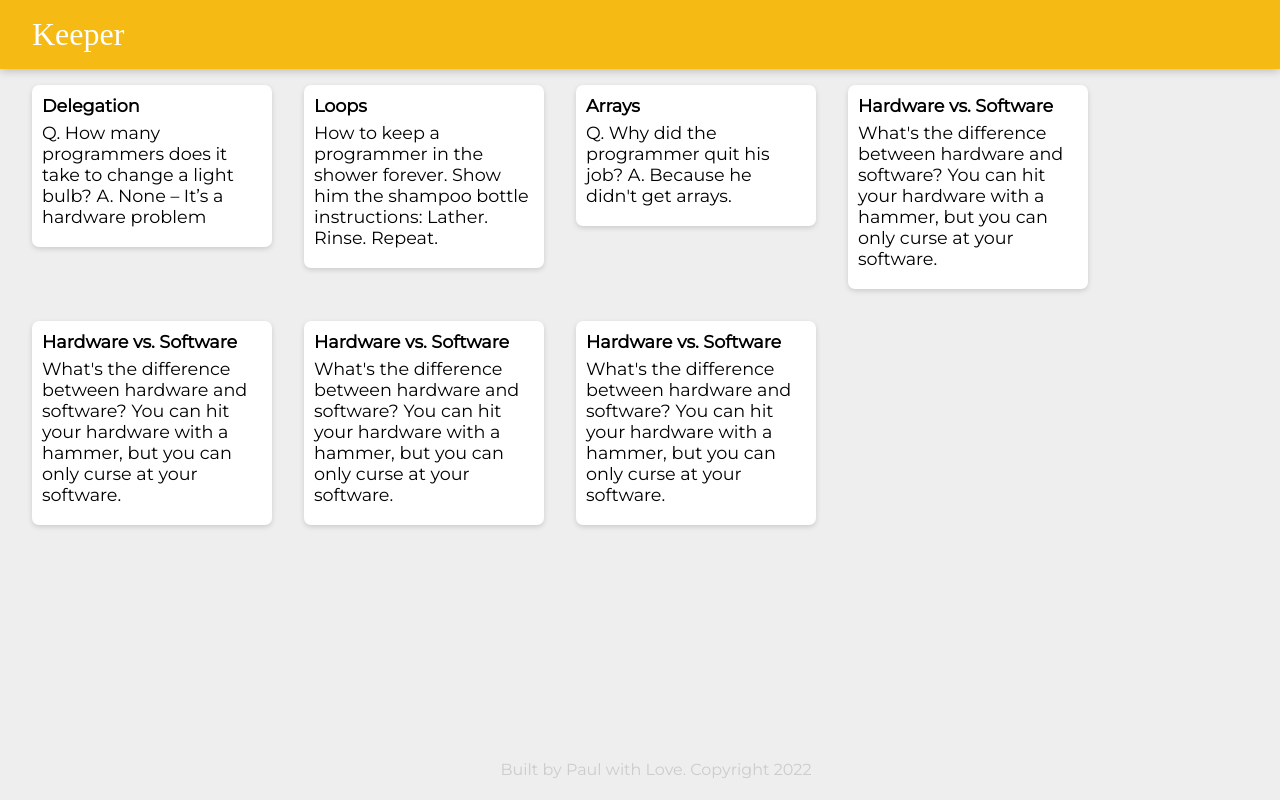
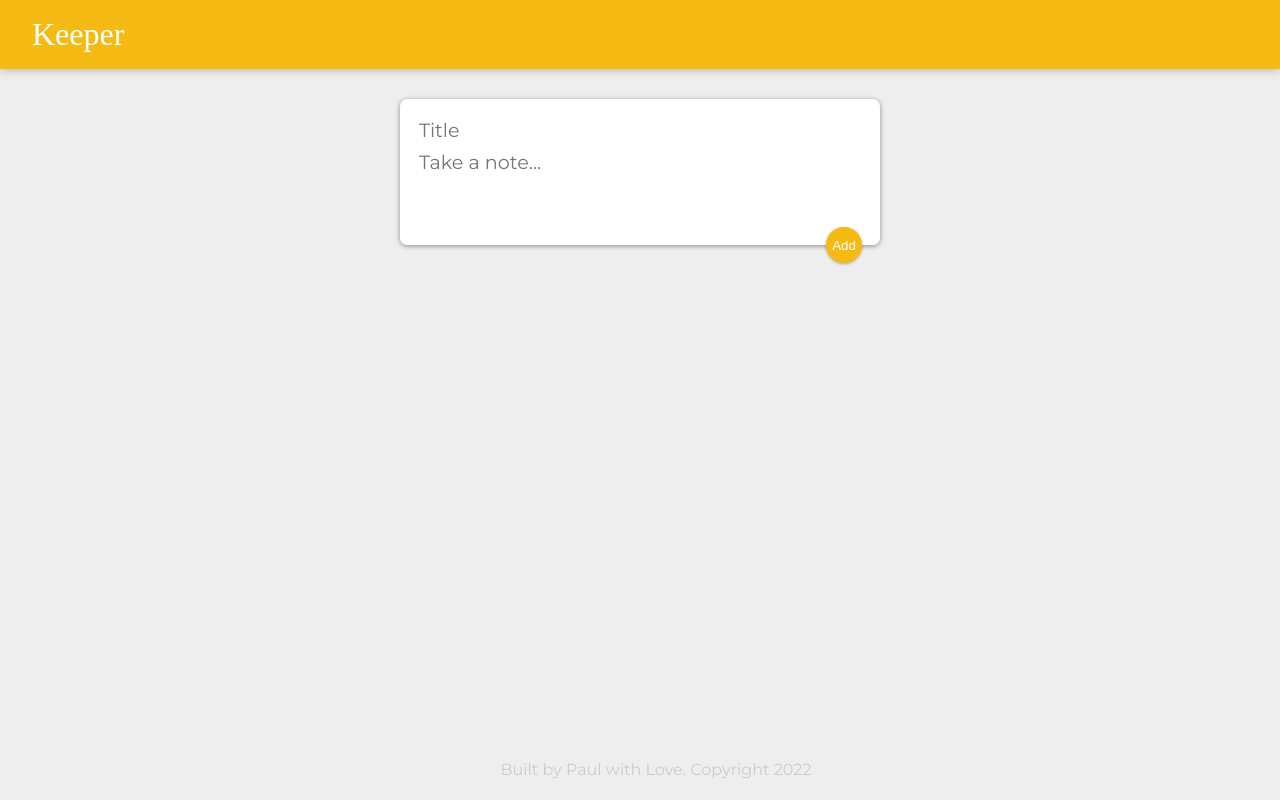
Before and after one commit to wizzypro/KeeperApp, a React (Create React App) app: page / in a window 1280 px wide. Built offline with nearby package versions, Linux system fonts and the light colour scheme; a web font is replaced by a local one.

Commit message:
added and implemented createNote component and delete functionality

```diff
--- a/public/styles.css
+++ b/public/styles.css
@@ -54,3 +54,49 @@
   white-space: pre-wrap;
   word-wrap: break-word;
 }
+
+.note button {
+  position: relative;
+  float: right;
+  margin-right: 10px;
+  color: #f5ba13;
+  border: none;
+  width: 36px;
+  height: 36px;
+  cursor: pointer;
+  outline: none;
+}
+
+form {
+  position: relative;
+  width: 480px;
+  margin: 30px auto 20px auto;
+  background: #fff;
+  padding: 15px;
+  border-radius: 7px;
+  box-shadow: 0 1px 5px rgb(138, 137, 137);
+}
+form input,
+form textarea {
+  width: 100%;
+  border: none;
+  padding: 4px;
+  outline: none;
+  font-size: 1.2em;
+  font-family: inherit;
+  resize: none;
+}
+form button {
+  position: absolute;
+  right: 18px;
+  bottom: -18px;
+  background: #f5ba13;
+  color: #fff;
+  border: none;
+  border-radius: 50%;
+  width: 36px;
+  height: 36px;
+  box-shadow: 0 1px 3px rgba(0, 0, 0, 0.3);
+  cursor: pointer;
+  outline: none;
+}
--- a/src/components/App.jsx
+++ b/src/components/App.jsx
@@ -1,19 +1,42 @@
-import React from "react";
+import React, { useState } from "react";
 import Header from "../components/header/Header";
 import Footer from "../components/footer/Footer";
 import Note from "../components/body/Note";
-import notes from "../notes";
+import CreateArea from "./body/CreateArea";
 
-let App = () => {
+function App() {
+  const [noteArray, setNoteArray] = useState([]);
+
+  function addNoteHandler(item) {
+    setNoteArray((prevValue) => {
+      return [...prevValue, item];
+    });
+  }
+
+  function deleteHandler(id) {
+    setNoteArray((prevValue) => {
+      return prevValue.filter((array, i) => {
+        return id !== i;
+      });
+    });
+  }
   return (
     <div>
       <Header />
-      {notes.map((note, index) => (
-        <Note key={index} title={note.title} note={note.content} />
+      <CreateArea add={addNoteHandler} />
+      {noteArray.map((note, i) => (
+        <Note
+          key={i}
+          title={note.title}
+          content={note.content}
+          id={i}
+          delete={deleteHandler}
+        />
       ))}
+
       <Footer />
     </div>
   );
-};
+}
 
 export default App;
--- /dev/null
+++ b/src/components/body/CreateArea.jsx
@@ -0,0 +1,58 @@
+import React, { useState } from "react";
+
+function CreateArea(props) {
+  const [note, setNote] = useState({
+    title: "",
+    content: "",
+  });
+
+  function handleNote(event) {
+    const { name, value } = event.target;
+    setNote((prevValue) => {
+      if (name === "title") {
+        return {
+          title: value,
+          content: prevValue.content,
+        };
+      } else if (name === "content") {
+        return {
+          title: prevValue.title,
+          content: value,
+        };
+      }
+    });
+  }
+  return (
+    <div>
+      <form>
+        <input
+          name="title"
+          placeholder="Title"
+          onChange={handleNote}
+          value={note.title}
+        />
+        <textarea
+          name="content"
+          placeholder="Take a note..."
+          rows="3"
+          onChange={handleNote}
+          value={note.content}
+        />
+        <button
+          onClick={(event) => {
+            event.preventDefault();
+            props.add(note);
+            setNote({
+              title: "",
+              content: "",
+            });
+          }}
+        >
+          Add
+        </button>
+      </form>
+    </div>
+  );
+}
+
+export default CreateArea;
--- a/src/components/body/Note.jsx
+++ b/src/components/body/Note.jsx
@@ -1,12 +1,20 @@
 import React from "react";
 
-let Note = (props) => {
+function Note(props) {
   return (
     <div className="note">
       <h1>{props.title}</h1>
-      <p>{props.note}</p>
+      <p>{props.content}</p>
+      <button
+        onClick={(event) => {
+          event.preventDefault();
+          props.delete(props.id);
+        }}
+      >
+        DELETE
+      </button>
     </div>
   );
-};
+}
 
 export default Note;
```
